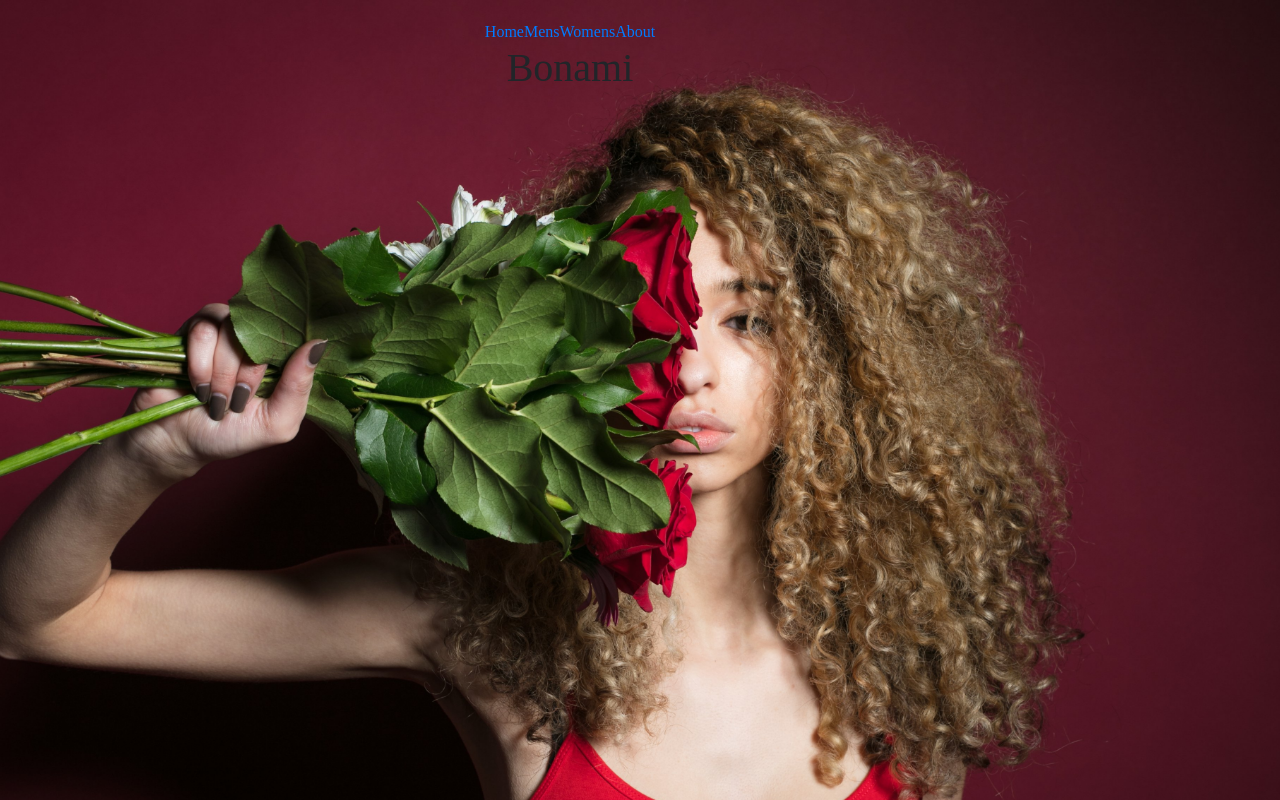
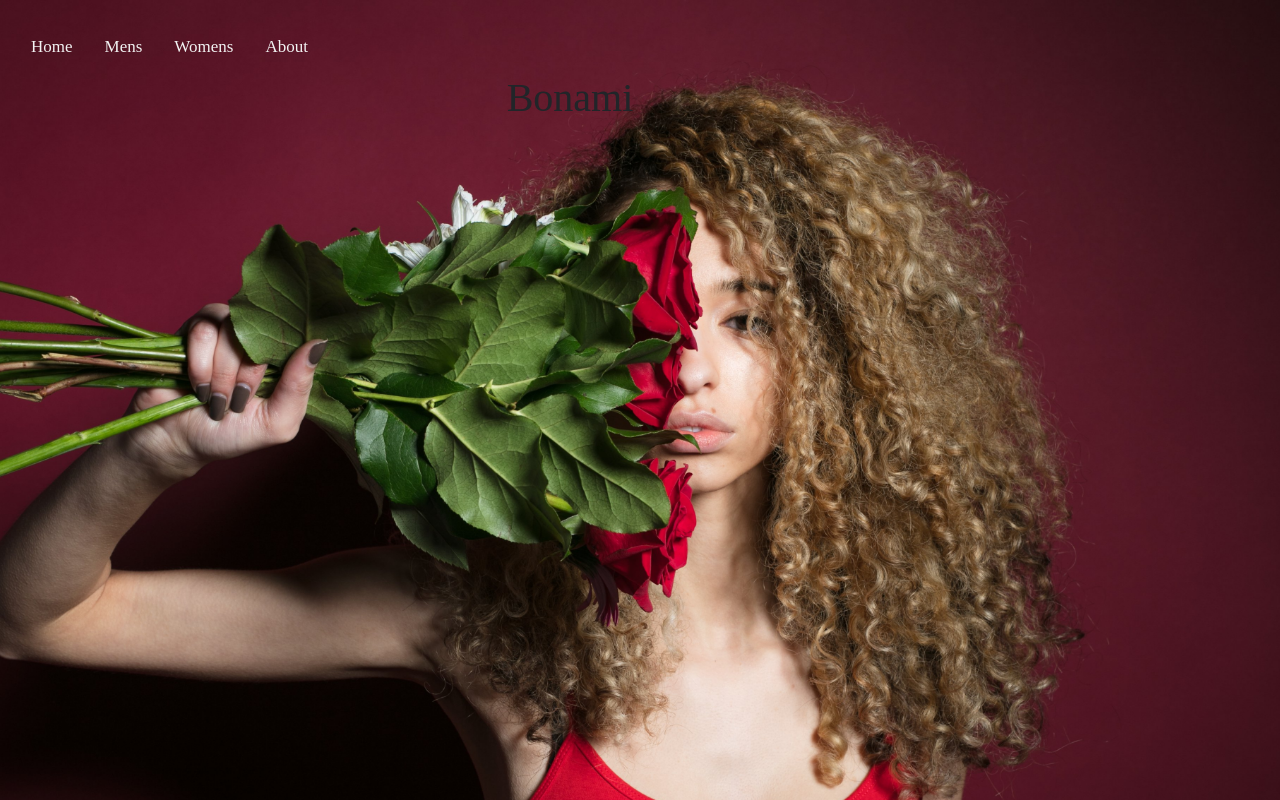
Before and after one commit to juanbonami/e-commerce-front-end, a React (Create React App) app: page / in a window 1280 px wide. Shown: the top 800 px of the page. Built offline with nearby package versions, Linux system fonts and the light colour scheme; a web font is replaced by a local one.

Commit message:
set the anchors to float to the left, in color white

```diff
--- a/src/App.css
+++ b/src/App.css
@@ -29,3 +29,13 @@
   overflow: hidden;
   /* background-color: #333; */
 }
+
+/* Navbar links */
+.topnav a {
+  float: left;
+  color: #f2f2f2;
+  text-align: center;
+  padding: 14px 16px;
+  text-decoration: none;
+  font-size: 17px;
+}
```
